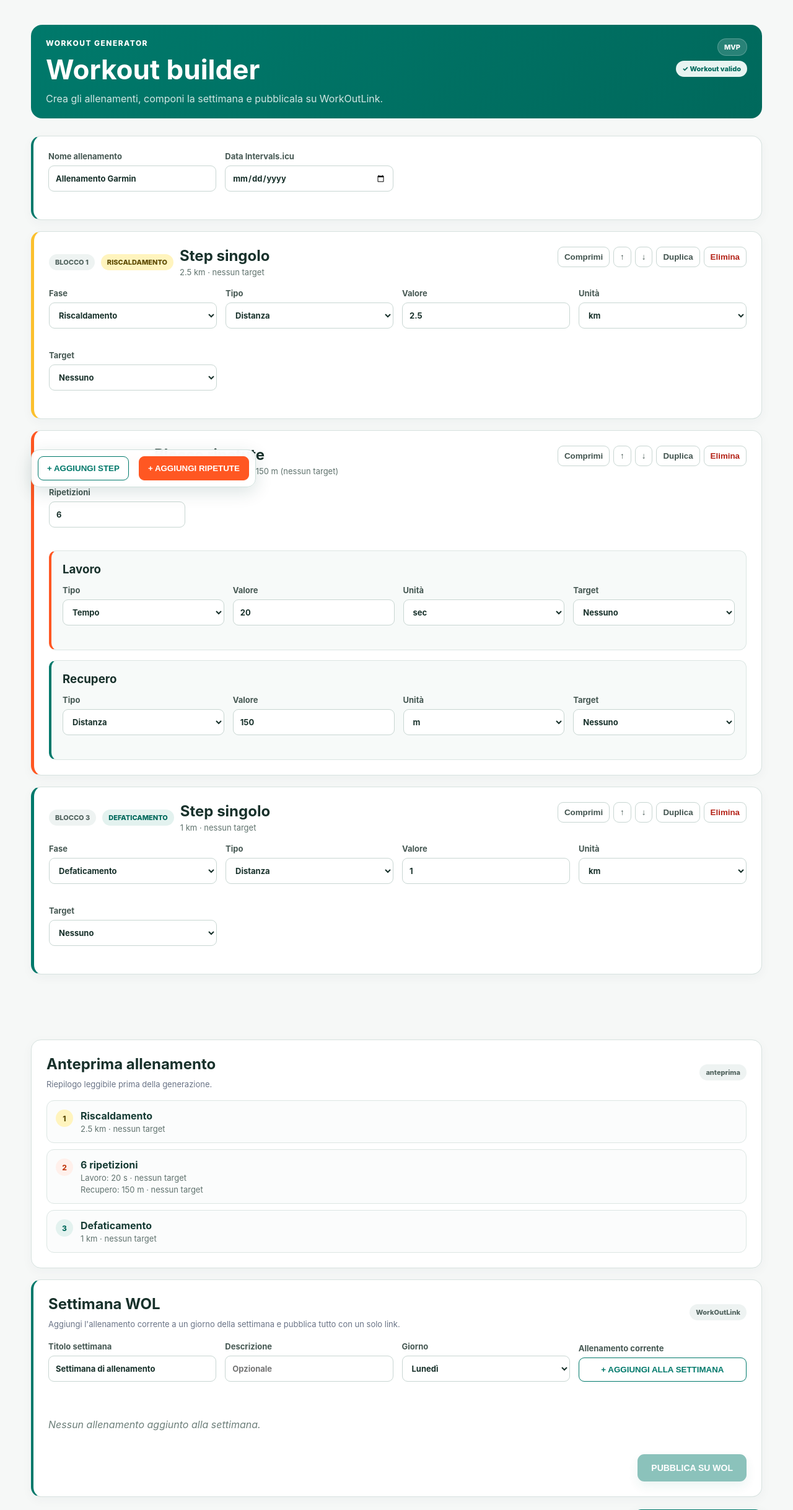
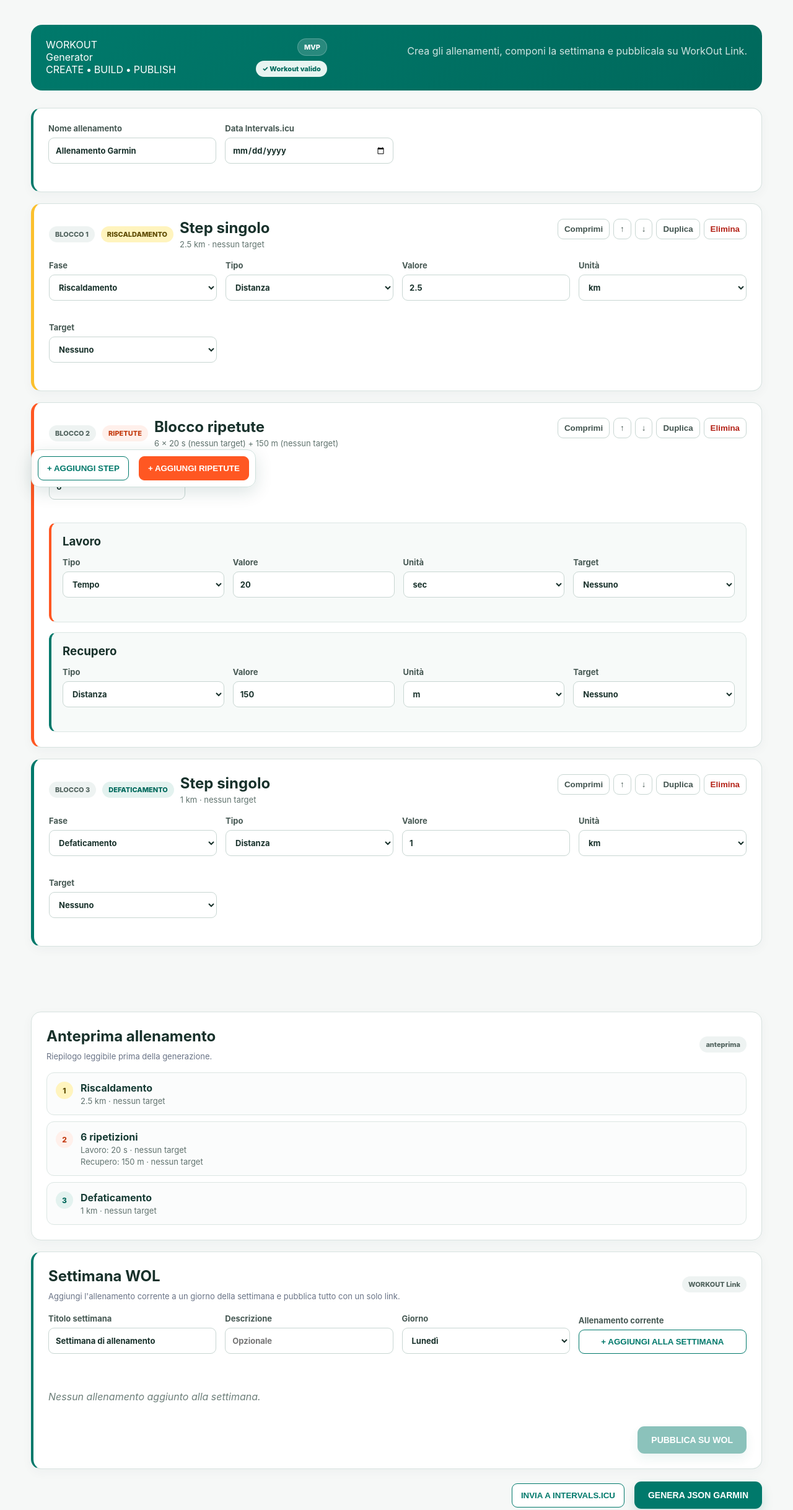
Before and after one commit to P4oloR/garmin-workout-generator, a Flask app: page / in a window 1280 px wide. Shown: the top 2436 px of the page at 62% size. Run offline with Flask 3, Linux system fonts and the light colour scheme.

Commit message:
Apply shared WORKOUT brand lockup to Generator

```diff
--- a/templates/index.html
+++ b/templates/index.html
@@ -9,15 +9,21 @@
 <body>
 <main class="page">
     <header class="hero">
-        <div>
-            <p class="eyebrow">WORKOUT GENERATOR</p>
-            <h1>Workout builder</h1>
-            <p class="subtitle">Crea gli allenamenti, componi la settimana e pubblicala su WorkOutLink.</p>
+        <div class="product-brand product-brand-generator" aria-label="WORKOUT Generator">
+            <div class="brand-symbol generator-symbol" aria-hidden="true">
+                <span></span><span></span><span></span>
+            </div>
+            <div class="brand-copy">
+                <div class="brand-master">WORKOUT</div>
+                <div class="brand-product">Generator</div>
+                <div class="brand-tagline">CREATE <b>•</b> BUILD <b>•</b> PUBLISH</div>
+            </div>
         </div>
         <div class="hero-status">
             <span class="status">MVP</span>
             <span id="validation-status" class="validation-status valid">✓ Workout valido</span>
         </div>
+        <p class="subtitle hero-description">Crea gli allenamenti, componi la settimana e pubblicala su WorkOut Link.</p>
     </header>
 
     <section class="card name-card">
@@ -59,7 +65,7 @@
                 <h2>Settimana WOL</h2>
                 <p class="section-note">Aggiungi l'allenamento corrente a un giorno della settimana e pubblica tutto con un solo link.</p>
             </div>
-            <span class="preview-label">WorkOutLink</span>
+            <span class="preview-label">WORKOUT Link</span>
         </div>
 
         <div class="week-meta step-grid">
```
